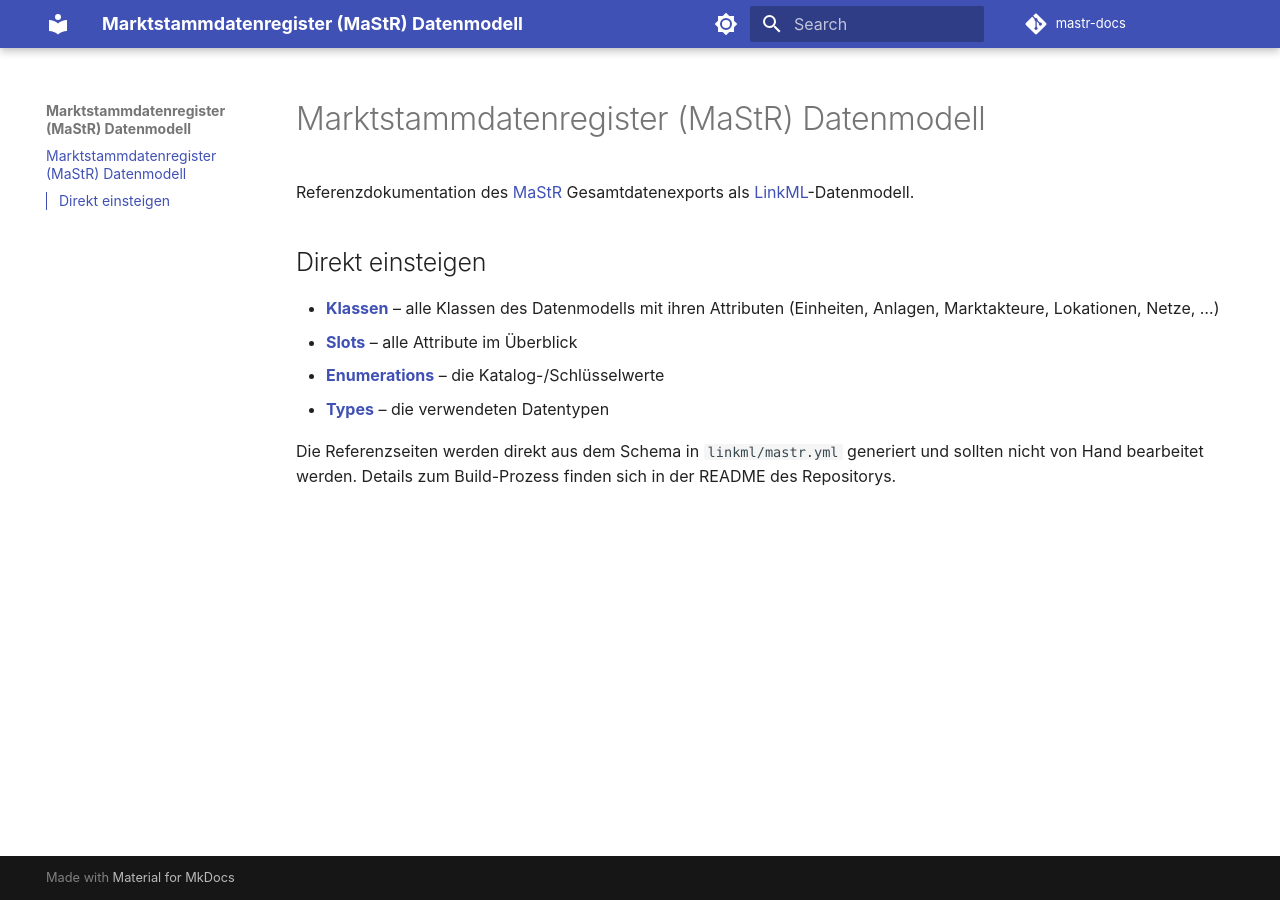
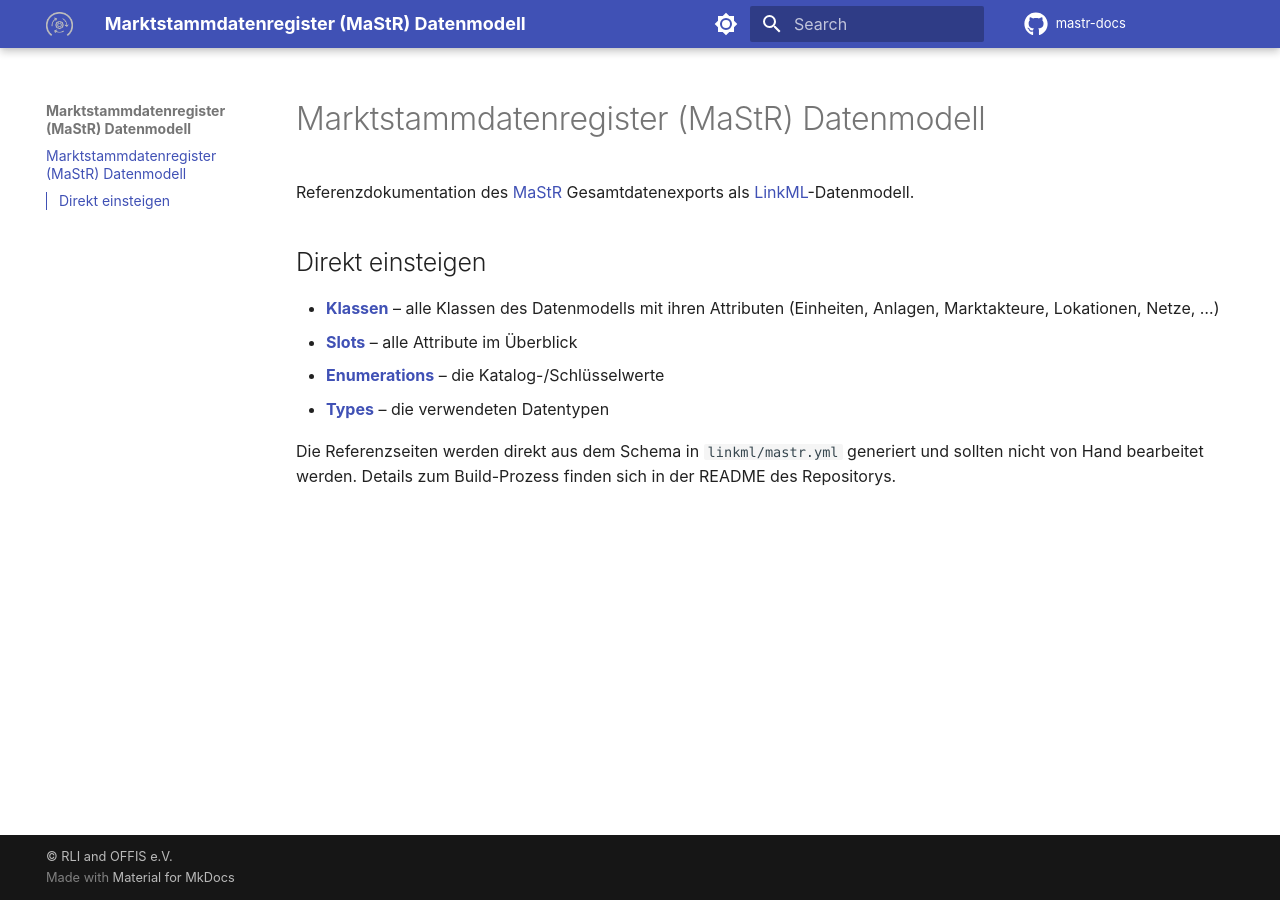
Before and after one commit to FlorianK13/mastr-model, an MkDocs documentation site: the page built from docs/index.md, in a window 1280 px wide. Built offline with MkDocs 1.6.1 and Material for MkDocs 9.7.7, drawn with Linux system fonts in a browser that asks for light colours; comment, search, counter and statistics services are not loaded.

Commit message:
Extend mkdocs meta data

```diff
--- a/mkdocs.yml
+++ b/mkdocs.yml
@@ -21,6 +21,10 @@ theme:
       toggle:
         icon: material/brightness-4
         name: Switch to light mode
+  icon:
+    repo: fontawesome/brands/github
+  logo: images/OpenEnergyFamily_Logo_OpenMaStR_no_name_grey.png
+  favicon: images/OpenEnergyFamily_Logo_OpenMaStR_no_name_grey.png
   features:
     - navigation.instant
     - navigation.tracking
@@ -45,3 +49,6 @@ markdown_extensions:
 
 plugins:
   - search
+
+copyright: |
+  &copy; <a href="https://reiner-lemoine-institut.de/"  target="_blank" rel="noopener">RLI</a> and <a href="https://www.offis.de/"  target="_blank" rel="noopener">OFFIS e.V.</a>
```
Also changed, not shown: docs/images/OpenEnergyFamily_Logo_OpenMaStR_no_name_grey.png (added).
